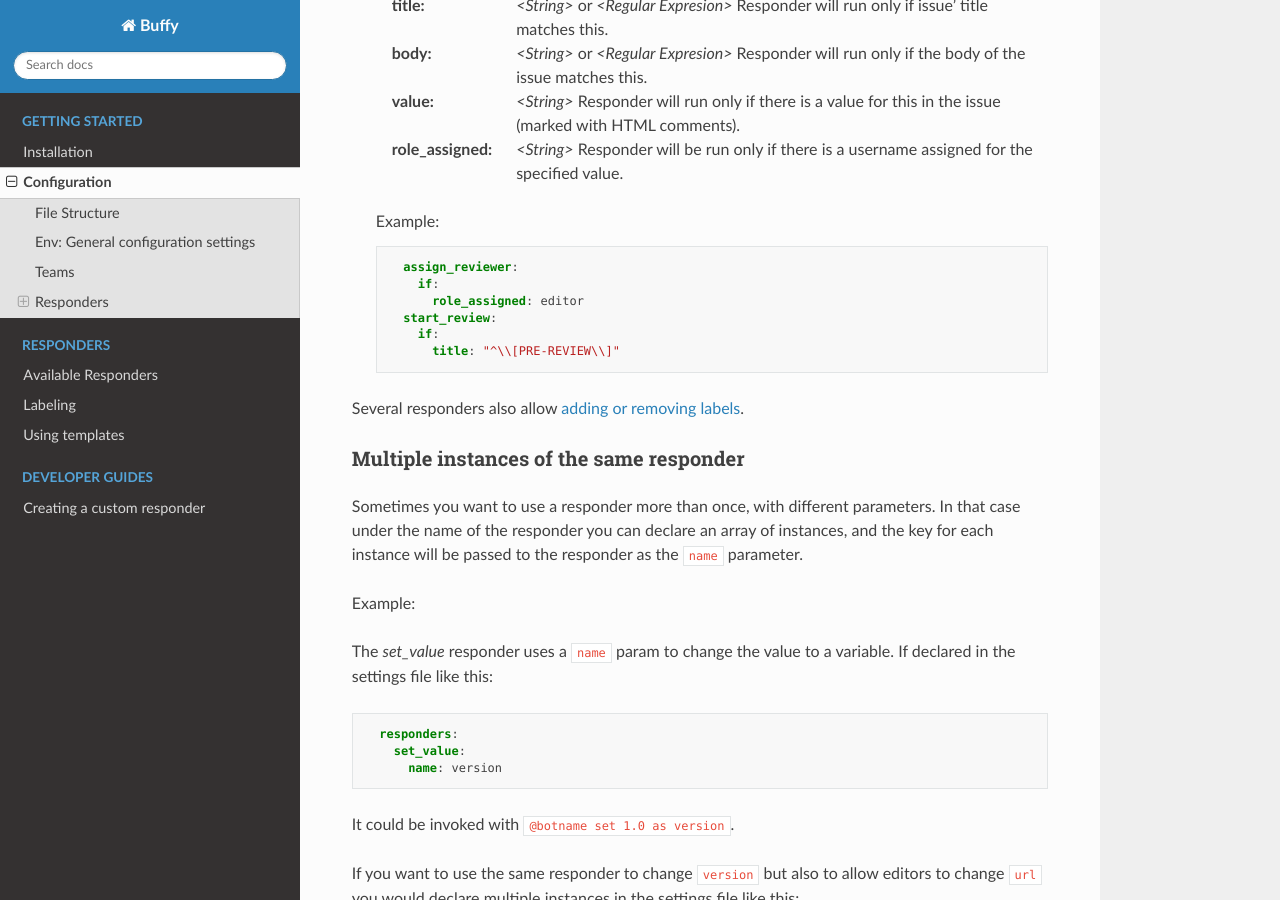
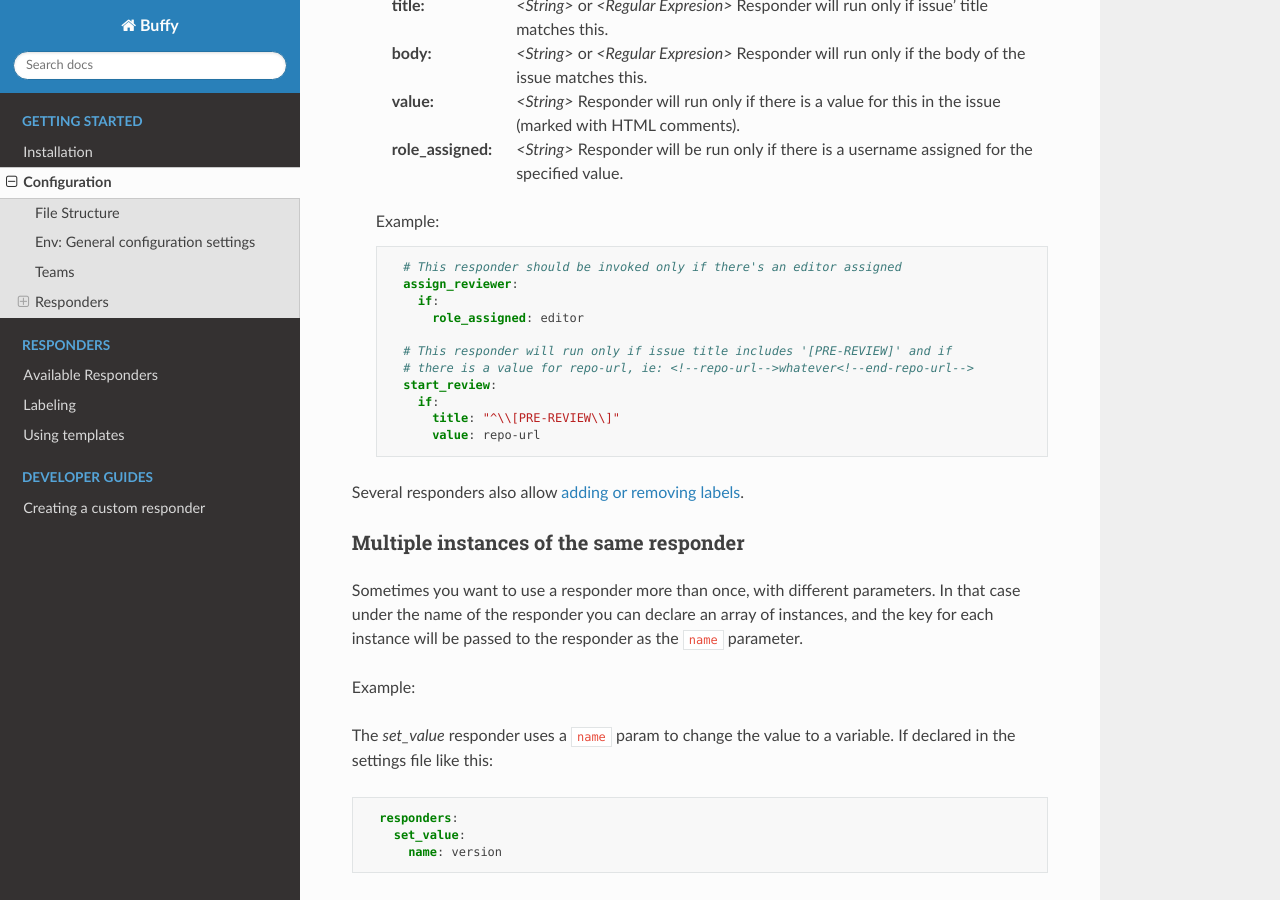
Before and after one commit to openjournals/buffy, a Sphinx documentation site: the page built from docs/configuration.md, in a window 1280 px wide and 900 px high, scrolled down 3283 px. Built offline with Sphinx 7.4.7 and the Read the Docs theme 2.0.0, drawn with Linux system fonts in a browser that asks for light colours.

Commit message:
example for if-value option

````diff
--- a/docs/configuration.md
+++ b/docs/configuration.md
@@ -151,12 +151,17 @@ The _env_ section is used to declare general key/value settings. For security re
   Example:
 
   ```yaml
+    # This responder should be invoked only if there's an editor assigned
     assign_reviewer:
       if:
         role_assigned: editor
+
+    # This responder will run only if issue title includes '[PRE-REVIEW]' and if
+    # there is a value for repo-url, ie: <!--repo-url-->whatever<!--end-repo-url-->
     start_review:
       if:
         title: "^\\[PRE-REVIEW\\]"
+        value: repo-url
   ```
   </dd>
 
````
